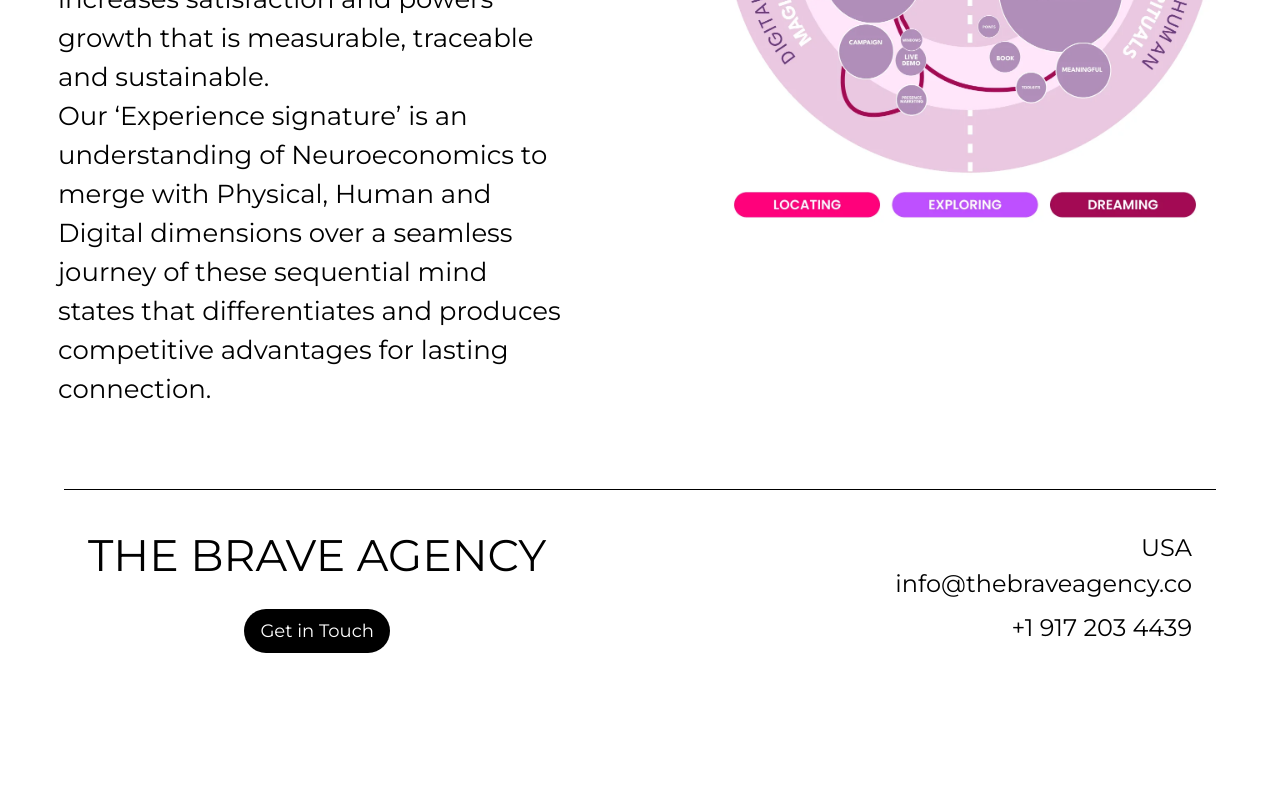
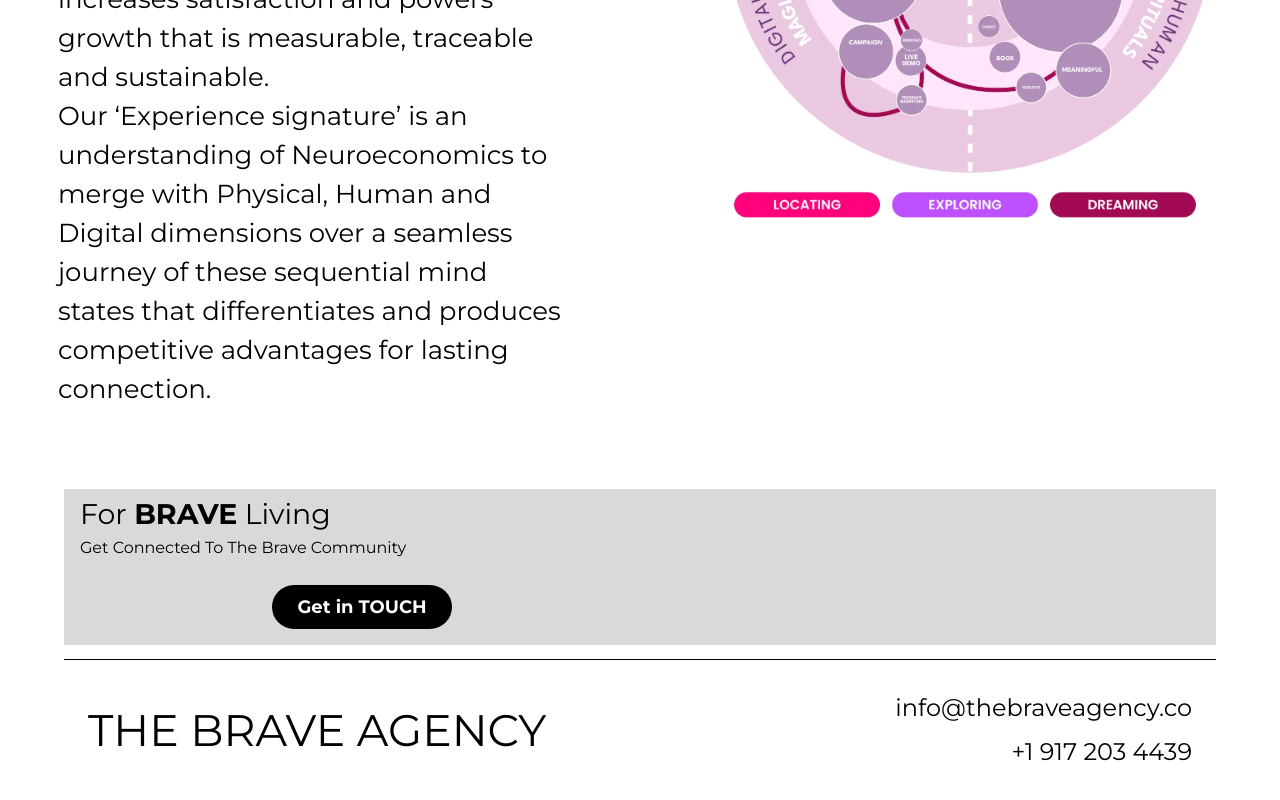
Before and after one commit to Hashaam-ejaz/braveWebsite, a Next.js app: page /approach in a window 1280 px wide. Shown: the part 3903-4703 px from the top of the page. Before the commit the page ends 4589 px from the top, so only its background shows below. Built offline with nearby package versions, Linux system fonts and the light colour scheme.

Commit message:
Final touches for home page + Footer completed

```diff
--- a/src/app/page.tsx
+++ b/src/app/page.tsx
@@ -38,8 +38,8 @@
         </div>
       </section>
 
-      <section className="flex flex-col lg:flex-row mt-[32.17px] mb-[13px] lg:mt-[83px] lg:mb-[73px] w-full px-">
-        <div className="flex justify-start lg:items-center text-start text-[40px] font-normal lg:text-[85px] mb-[12px] lg:w-[40%] lg:pl-[37px] pl-4 lg:mr-16 xl:mr-0">
+      <section className="flex flex-col lg:flex-row mt-[32.17px] mb-[13px] lg:mt-[83px] lg:mb-[73px] w-full md:justify-center">
+        <div className="flex justify-start lg:items-center text-start text-[40px] lg:font-normal font-medium lg:text-[85px] mb-[12px] lg:w-[40%] lg:pl-[37px] pl-4 lg:mr-16 xl:mr-0">
           We are <br className="hidden lg:block" /> BRAVE
         </div>
 
@@ -93,9 +93,9 @@
         </div>
       </section>
 
-      <section className="flex flex-col lg:flex-row mt-[32.17px] mb-[13px] lg:mt-[83px] lg:mb-[73px] w-full px-">
-        <div className="flex justify-start lg:items-center text-start text-[40px]  lg:text-[85px] mb-[12px] lg:w-[40%] lg:pl-[37px] pl-4 lg:mr-16 2xl:mr-0">
-          Why <br /> BRAVE is different
+      <section className="flex flex-col lg:flex-row mt-[32.17px] mb-[13px] lg:mt-[83px] lg:mb-[73px] w-full md:justify-center">
+        <div className="flex justify-start lg:font-normal font-medium lg:items-center text-start text-[40px]  lg:text-[85px] mb-[12px] lg:w-[40%] lg:pl-[37px] pl-4 lg:mr-16 2xl:mr-0">
+          Why <br className="hidden lg:block" /> BRAVE is different
         </div>
 
         <div className="flex flex-col text-[14px] sm:text-[18px] md:text-[20px] lg:text-[22px] text-justify lg:pr-[80px] max-w-[880px] px-4">
@@ -151,9 +151,9 @@
         </div>
       </section>
 
-      <section className="flex flex-col lg:flex-row mt-[32.17px] mb-[13px] lg:mt-[83px] lg:mb-[73px] w-full px-">
-        <div className="flex justify-start lg:items-center text-start text-[40px] font-normal lg:text-[85px] mb-[12px] lg:w-[40%] lg:pl-[37px] pl-4 lg:mr-16 xl:mr-0">
-          About <br /> BRAVE
+      <section className="flex flex-col lg:flex-row mt-[32.17px] mb-[13px] lg:mt-[83px] lg:mb-[73px] w-full md:justify-center">
+        <div className="flex justify-start lg:items-center text-start text-[40px] lg:font-normal font-medium lg:text-[85px] mb-[12px] lg:w-[40%] lg:pl-[37px] pl-4 lg:mr-16 xl:mr-0">
+          About <br className="hidden lg:block" /> BRAVE
         </div>
 
         <div className="flex flex-col text-[14px] sm:text-[18px] md:text-[20px] lg:text-[22px] text-justify lg:pr-[80px] max-w-[880px] px-4">
@@ -198,9 +198,9 @@
         </div>
       </section>
 
-      <section className="flex flex-col lg:flex-row mt-[32.17px] mb-[13px] lg:mt-[83px] lg:mb-[73px] w-full px-">
-        <div className="flex justify-start lg:items-center text-start text-[40px] font-normal lg:text-[85px] mb-[12px] lg:w-[40%] lg:pl-[37px] pl-4 lg:mr-16 2xl:mr-0">
-          BRAVE&apos;s <br /> Promise
+      <section className="flex flex-col lg:flex-row mt-[32.17px] mb-[13px] lg:mt-[83px] lg:mb-[73px] w-full md:justify-center">
+        <div className="flex justify-start lg:items-center text-start text-[40px] font-medium lg:font-normal lg:text-[85px] mb-[12px] lg:w-[40%] lg:pl-[37px] pl-4 lg:mr-16 2xl:mr-0">
+          BRAVE&apos;s <br className="hidden lg:block" /> Promise
         </div>
 
         <div className="flex flex-col text-[14px] sm:text-[18px] md:text-[20px] lg:text-[22px] text-justify lg:pr-[80px] max-w-[880px] px-4">
--- a/src/components/footer/page.tsx
+++ b/src/components/footer/page.tsx
@@ -32,15 +32,19 @@
   const [showSheet, setshowSheet] = useState<boolean>(false);
 
   return (
-    <footer className="flex justify-center items-center w-full">
-      <div className="border-t border-black rounded-b-lg px-4 md:px-6 py-8 flex flex-col md:flex-row justify-between items-center w-[90%]">
-        <div className="font-bold lg:font-normal text-[28.42px] lg:text-[44.15px] lg:mr-20 text-center lg:whitespace-nowrap">
-          THE BRAVE AGENCY
-          <div>
+    <footer className="flex justify-center items-center w-full flex-col">
+      <div className="flex flex-col w-full pl-4 bg-[#D9D9D9] pt-1 md:w-[90%] md:mb-[14px]">
+        <div className="text-[28.42px]">
+          For <span className="font-bold">BRAVE</span> Living
+          <br />
+        </div>
+        <div className="text-[1rem] mb-[25px]">
+          Get Connected To The Brave Community
+        </div>
         <Drawer open={showSheet} onOpenChange={setshowSheet}>
           <DrawerTrigger asChild>
-                <button className=" bg-black text-white px-4 py-2 rounded-full text-lg hover:bg-gray-800 transition-colors">
-                  Get in Touch
+            <button className=" bg-black text-white px-4 py-2 rounded-full text-lg hover:bg-gray-800 transition-colors w-[180px] text-[14px] font-bold mb-4 lg:ml-48 ml-auto mr-auto">
+              Get in TOUCH
             </button>
           </DrawerTrigger>
           <DrawerContent>
@@ -50,9 +54,12 @@
           </DrawerContent>
         </Drawer>
       </div>
+      <div className="border-t border-black rounded-b-lg px-4 md:px-6 py-8 flex flex-col md:flex-row justify-between items-center w-full  md:w-[90%]">
+        <div className="font-normal text-[28.42px] lg:text-[44.15px] lg:mr-20 text-center lg:whitespace-nowrap">
+          THE BRAVE AGENCY
+          <div></div>
         </div>
         <div className="lg:text-right mt-4 md:mt-0 text-muted-foreground space-y-1 w-[90%] text-center md:text-right text-[22px] md:text-[22px] lg:text-[24px] leading-8 overflow-hidden">
-          <div>USA</div>
           <div className="truncate lg:pb-2">info@thebraveagency.co</div>
           <div>+1 917 203 4439</div>
         </div>
```
Lines whose indentation alone changed are shown as unchanged.
